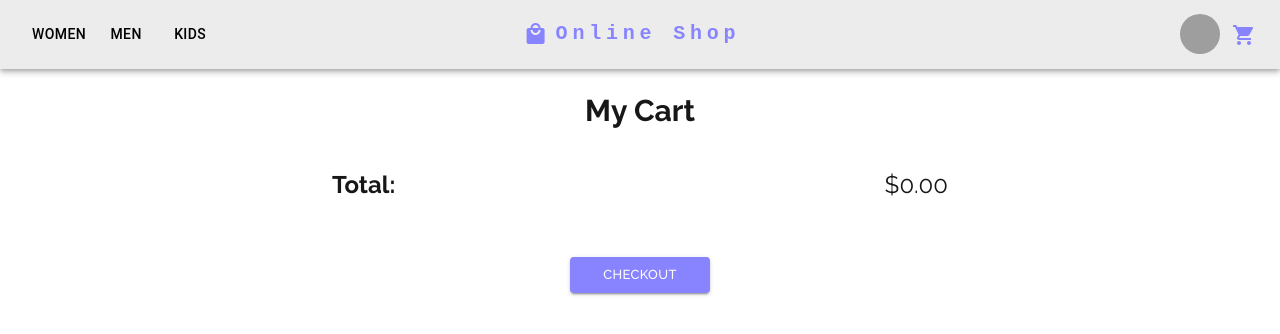
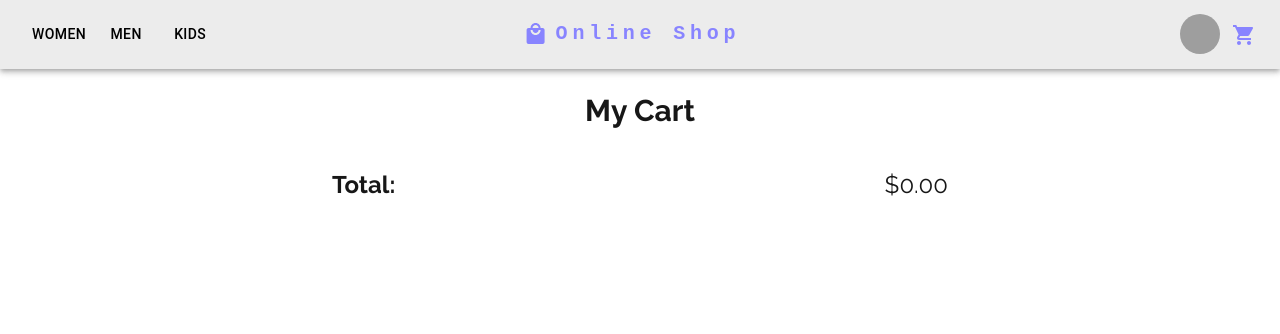
Before and after one commit to KhrystynaPeryk/online-shop, a Next.js app: page /cart in a window 1280 px wide. Shown: the top 334 px of the page. Built offline with nearby package versions, Linux system fonts and the light colour scheme; grey boxes are pictures that could not be loaded.

Commit message:
if no products - no checkout

```diff
--- a/components/app-nav/mini-cart/DrawerMiniCart.tsx
+++ b/components/app-nav/mini-cart/DrawerMiniCart.tsx
@@ -16,7 +16,7 @@ const DrawerMiniCart = ({isDrawerOpen, setIsDrawerOpen, products}: DrawerMiniCar
     const router = useRouter()
     return (
         <Drawer anchor="right" open={isDrawerOpen} onClose={setIsDrawerOpen}>
-            <Typography sx={{fontSize: 'large', fontWeight: 'bold', fontFamily: 'inherit', textAlign: 'center', marginTop: '10px'}}>My Bag, {products.reduce((acc, currVal) => acc + currVal.quantity, 0)} items</Typography>
+            <Typography sx={{fontSize: 'large', fontWeight: 'bold', fontFamily: 'inherit', textAlign: 'center', margin: '10px'}}>My Bag, {products.reduce((acc, currVal) => acc + currVal.quantity, 0)} items</Typography>
             {products.map((product) => <MiniCartProduct key={product.id} product={product}/>)}
             <Box
                 sx={{
@@ -29,6 +29,8 @@ const DrawerMiniCart = ({isDrawerOpen, setIsDrawerOpen, products}: DrawerMiniCar
                 <Typography sx={{fontSize: 'large', margin: '0.5em 0 0 5px', fontFamily: 'inherit', fontWeight: 'bold'}}>Total:</Typography>
                 <Typography sx={{fontSize: 'large', margin: '0.5em 0 0 5px', fontFamily: 'inherit', fontWeight: 'bold'}}>${calculateTotal(products, data)}.00</Typography>
             </Box>
+            {products.length !==0 && (
+                <>
                     <Button
                         variant="contained"
                         sx={{
@@ -56,6 +58,8 @@ const DrawerMiniCart = ({isDrawerOpen, setIsDrawerOpen, products}: DrawerMiniCar
                         }}
                         onClick={() => {setIsDrawerOpen(); router.push('/cart')}}
                     >EDIT CART</Button>
+                </>
+            )}
         </Drawer>
 
     );
--- a/components/cart-page/CartPage.tsx
+++ b/components/cart-page/CartPage.tsx
@@ -42,7 +42,7 @@ const CartPageComponent = () => {
                 <p className="font-bold text-2xl">Total:</p>
                 <p className="text-2xl">${calculateTotal(products, data)}.00</p>
             </div>
-            <Button
+            {products.length !== 0 && <Button
                 variant="contained"
                 sx={{
                     backgroundColor: '#8884FF',
@@ -54,7 +54,7 @@ const CartPageComponent = () => {
                     border: "1px solid transparent",
                     '&:hover': {backgroundColor: 'white', color: '#8884FF', border: '1px solid #8884FF'}
                 }}
-            >CHECKOUT</Button>
+            >CHECKOUT</Button>}
         </div>
     )
 }
```
Lines whose indentation alone changed are shown as unchanged.
